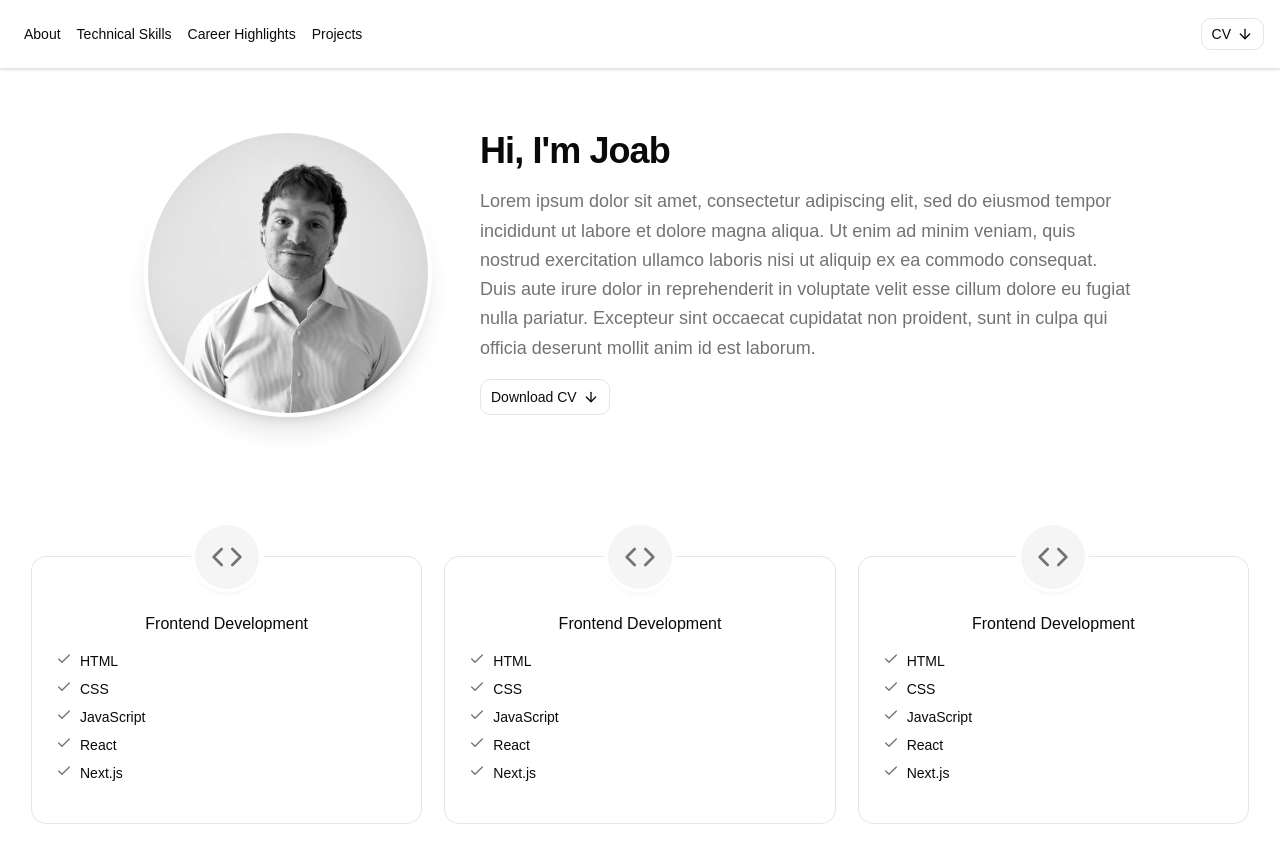
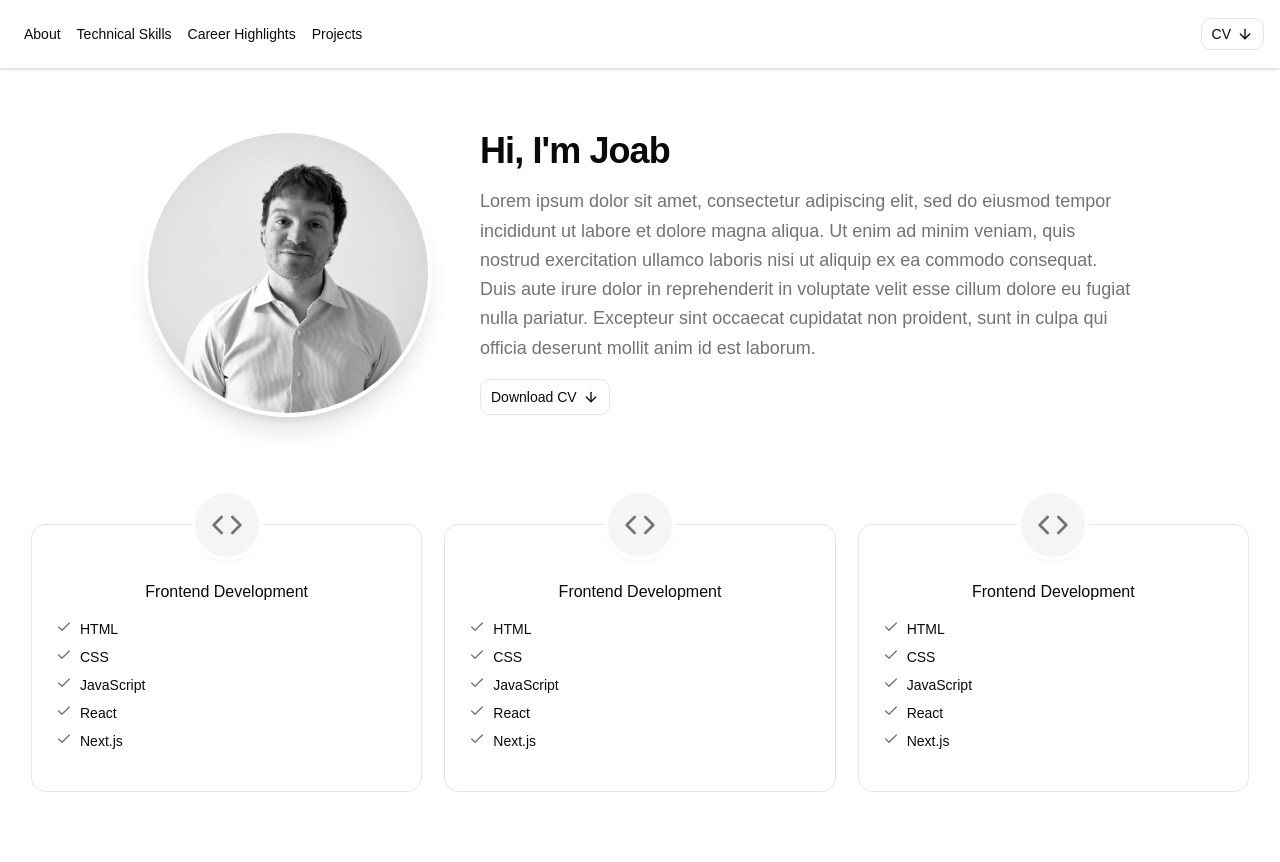
Before and after one commit to JoabFelton138/joab-portfolio, a React (Vite) app in the folder joab-portfolio/: page / in a window 1280 px wide. Shown: the top 862 px of the page. After the commit the page ends 807 px from the top, so only its background shows below. Built offline with nearby package versions, Linux system fonts and the light colour scheme.

Commit message:
style: decreased vertical padding

```diff
--- a/joab-portfolio/src/components/TechnicalSkills.tsx
+++ b/joab-portfolio/src/components/TechnicalSkills.tsx
@@ -41,7 +41,7 @@ export const TechnicalSkills = () => {
     ];
 
     return (
-        <section className="mx-auto w-full max-w-7xl px-8 py-12">
+        <section className="mx-auto w-full max-w-7xl px-8 py-4">
             <div className="grid grid-cols-1 md:grid-cols-2 lg:grid-cols-3 gap-x-6 gap-y-12 pt-8 md:gap-y-10 lg:gap-y-8">
                 {technicalSkills.map((skill) => (
                     <TechnicalSkillsCard
```
